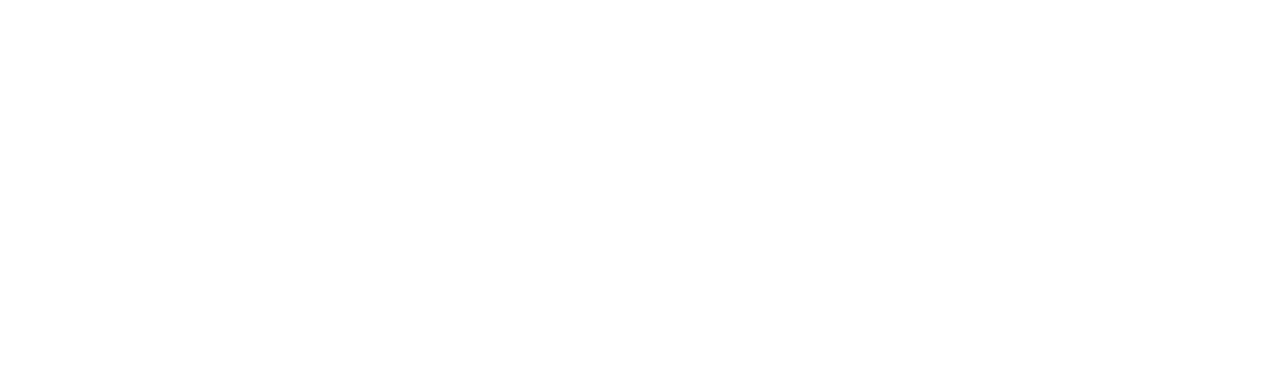
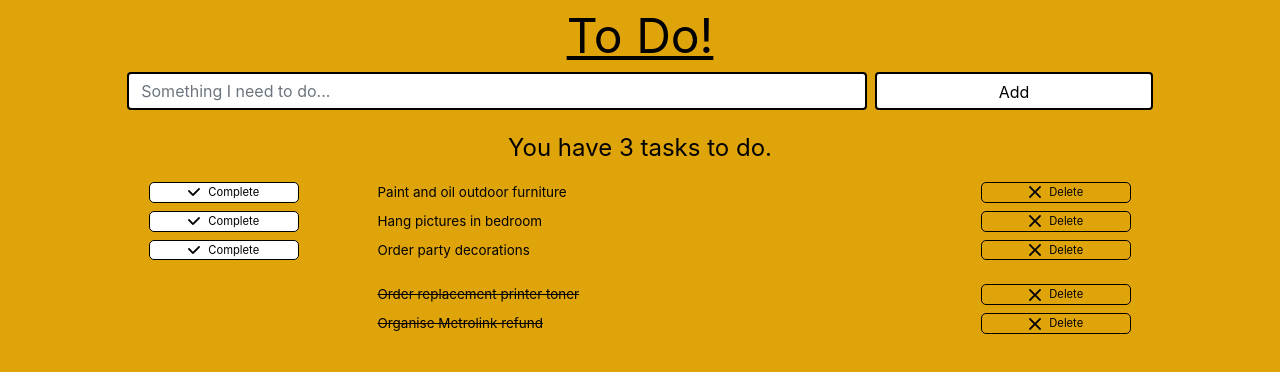
Before and after one commit to helloheatherw/todo_application, a plain HTML site: page index.html in a window 1280 px wide. Drawn offline with nearby package versions, Linux system fonts and the light colour scheme.

Commit message:
Add first draft of content and styling

```diff
--- a/index.html
+++ b/index.html
@@ -8,5 +8,79 @@
     <link rel="stylesheet" type="text/css" href="styles.css">
 </head>
 <body>
+    <div class="container">
+        <header class="main-heading">To Do!</header>
+        <form class="form-inline row task-input">
+            <label class="sr-only" for="inlineFormInputName2">Task</label>
+            <input type="text" class="form-control task-input__input-field col-12 col-sm-8" id="inlineFormInputName2" placeholder="Something I need to do...">
+            <button type="submit" class="btn btn-primary task-input__add-button col-12 col-sm-3">Add</button>
+        </form>
+
+        <p class="to-do-list__status">You have 3 tasks to do.</p>
+
+        <div class="row tasks">
+            <ul class="tasks--all-active col-12">
+                <li class="task--active row">
+                    <span class="task__text col-12 col-sm-6">Paint and oil outdoor furniture</span>
+                    <button type="button" class="task__complete-button col-6 col-sm-3">
+                        <img src="confirm.svg" alt="" class="complete-svg">
+                        <span class="button--text" aria-hidden="false">Complete</span>
+                    </button>
+                    <button type="button" class="task__delete-button col-6 col-sm-3">
+                        <img src="close.svg" alt="" class="delete-svg">
+                        <span class="button--text" aria-hidden="false">Delete</span>
+                    </button>
+                </li>
+
+                <li class="task--active row">
+                    <span class="task__text col-12 col-sm-6">Hang pictures in bedroom</span>
+                    <button type="button" class="task__complete-button col-6 col-sm-3">
+                        <img src="confirm.svg" alt="" class="complete-svg">
+                        <span class="button--text" aria-hidden="false">Complete</span>
+                    </button>
+                    <button type="button" class="task__delete-button col-6 col-sm-3">
+                        <img src="close.svg" alt="" class="delete-svg">
+                        <span class="button--text" aria-hidden="false">Delete</span>
+                    </button>
+                </li>
+
+                <li class="task--active row">
+                    <span class="task__text col-12 col-sm-6">Order party decorations</span>
+                    <button type="button" class="task__complete-button col-6 col-sm-3">
+                        <img src="confirm.svg" alt="" class="complete-svg">
+                        <span class="button--text" aria-hidden="false">Complete</span>
+                    </button>
+                    <button type="button" class="task__delete-button col-6 col-sm-3">
+                        <img src="close.svg" alt="" class="delete-svg">
+                        <span class="button--text" aria-hidden="false">Delete</span>
+                    </button>
+                </li>
+            </ul>
+            <ul class="tasks--all-complete col-12">
+                <li class="task--complete row">
+                    <span class="col-6 col-sm-3"></span>
+                    <span class="task__text col-12 col-sm-6">Order replacement printer toner</span>
+                    <button type="button" class="task__delete-button col-6 col-sm-3">
+                        <img src="close.svg" alt="" class="delete-svg">
+                        <span class="button--text" aria-hidden="false">Delete</span>
+                    </button>
+                </li>
+
+
+                <li class="task--complete row">
+                    <span class="col-6 col-sm-3"></span>
+                    <span class="task__text col-12 col-sm-6">Organise Metrolink refund</span>
+                    <button type="button" class="task__delete-button col-6 col-sm-3">
+                        <img src="close.svg" alt="" class="delete-svg">
+                        <span class="button--text" aria-hidden="false">Delete</span>
+                    </button>
+                </li>
+            </ul>
+        </div>
+
+        <button aria-label="add task" class="add-task--floating-button">
+            <img src="plus.svg" class="add-svg" alt=""/>
+        </button>
+    </div>
 </body>
 </html>
--- a/styles.css
+++ b/styles.css
@@ -0,0 +1,170 @@
+/* Foundations */
+:root {
+    --background: #e0a40b;
+    --light: #fff;
+    --dark: #000;
+}
+
+body {
+    background-color: var(--background);
+    color: var(--dark);
+    text-align: center;
+}
+
+/* Heading Section */
+.main-heading {
+    font-size: 3em;
+    text-decoration: underline;
+}
+
+/* Task Input Section */
+.task-input {
+    justify-content: center;
+    margin: 0 auto 16px;
+    width: 100%;
+}
+
+.task-input__input-field {
+    margin-bottom: 4px;
+    min-width: 300px;
+}
+
+.task-input__add-button {
+    height: calc(1.5em + .75rem + 2px);
+    vertical-align: middle;
+}
+
+.task-input__add-button:hover {
+    background-color: var(--background);
+    border-color: var(--dark);
+}
+
+.task-input__input-field,
+.task-input__add-button {
+    border: var(--dark) 2px solid;
+    background-color: var(--light);
+    color: var(--dark);
+}
+
+.add-svg {
+    width: 25px;
+}
+
+.add-task--floating-button {
+    align-items: center;
+    background-color: var(--dark);
+    border-color: var(--dark);
+    border-radius: 100%;
+    bottom: 15px;
+    display: inline-flex;
+    height: 50px;
+    justify-content: center;
+    position: absolute;
+    right: 15px;
+    width: 50px;
+}
+
+@media only screen and (min-width:576px) {
+    .task-input__add-button {
+        margin-bottom: 4px;
+        margin-left: 8px;
+    }
+
+    .add-task--floating-button {
+        display: none;
+    }
+}
+
+/* To-do List Status */
+.to-do-list__status {
+    font-size: 1.5em;
+}
+
+/* Tasks */
+.tasks {
+    width: 100%;
+    margin: 0 auto;
+    max-width: 350px;
+}
+
+.task__text {
+    font-size: 1.2em;
+}
+
+.tasks--all-complete,
+.tasks--all-active {
+    font-size: 0.7em;
+    list-style-type: none;
+    text-align: left;
+}
+
+.task--active,
+.task--complete {
+    margin-bottom: 8px;
+}
+
+.complete-svg,
+.delete-svg {
+    width: 12px;
+}
+
+.task--complete .task__text {
+    text-decoration: line-through;
+}
+
+.task--complete .task__delete-button {
+    margin-right: 0px;
+}
+
+.task__complete-button {
+    background-color: var(--light);
+}
+
+.task__delete-button {
+    background-color: transparent;
+}
+
+.task__delete-button,
+.task__complete-button {
+    align-items: center;
+    border: 1px solid var(--dark);
+    border-radius: 5px;
+    display: flex;
+    justify-content: center;
+    margin: 0 auto;
+    max-width: 150px;
+}
+
+.task__delete-button:hover,
+.task__complete-button:hover {
+    background-color: var(--light);
+}
+
+.button--text {
+    display: none;
+}
+
+@media only screen and (min-width: 350px) {
+    .task--complete .task__delete-button {
+        margin-right: 10px;
+    }
+}
+
+@media only screen and (min-width: 576px) {
+    .tasks {
+        max-width: 100%;
+    }
+
+    .task--complete .task__delete-button {
+        margin-right: auto;
+    }
+
+    .task__complete-button {
+        order: -1;
+    }
+
+    .button--text {
+        display: inline-block;
+        margin-left: 8px;
+    }
+}
```
Also changed, not shown: close.svg (added), confirm.svg (added), plus.svg (added).
